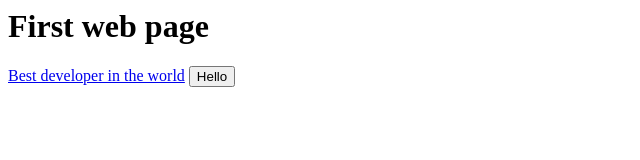
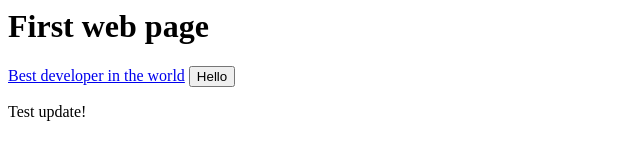
Before and after one commit to lourdjvke/bambi, a plain HTML site: page index.html in a window 1280 px wide. Shown: the full height of the page, 0-640 px from the left. Drawn offline with Linux system fonts and the light colour scheme.

Commit message:
Push from Editor

```diff
--- a/index.html
+++ b/index.html
@@ -1,3 +1,4 @@
 <h1>First web page</h1>
 <a href="#">Best developer in the world</a>
 <button>Hello</button>
+<p>Test update!</p>
```
